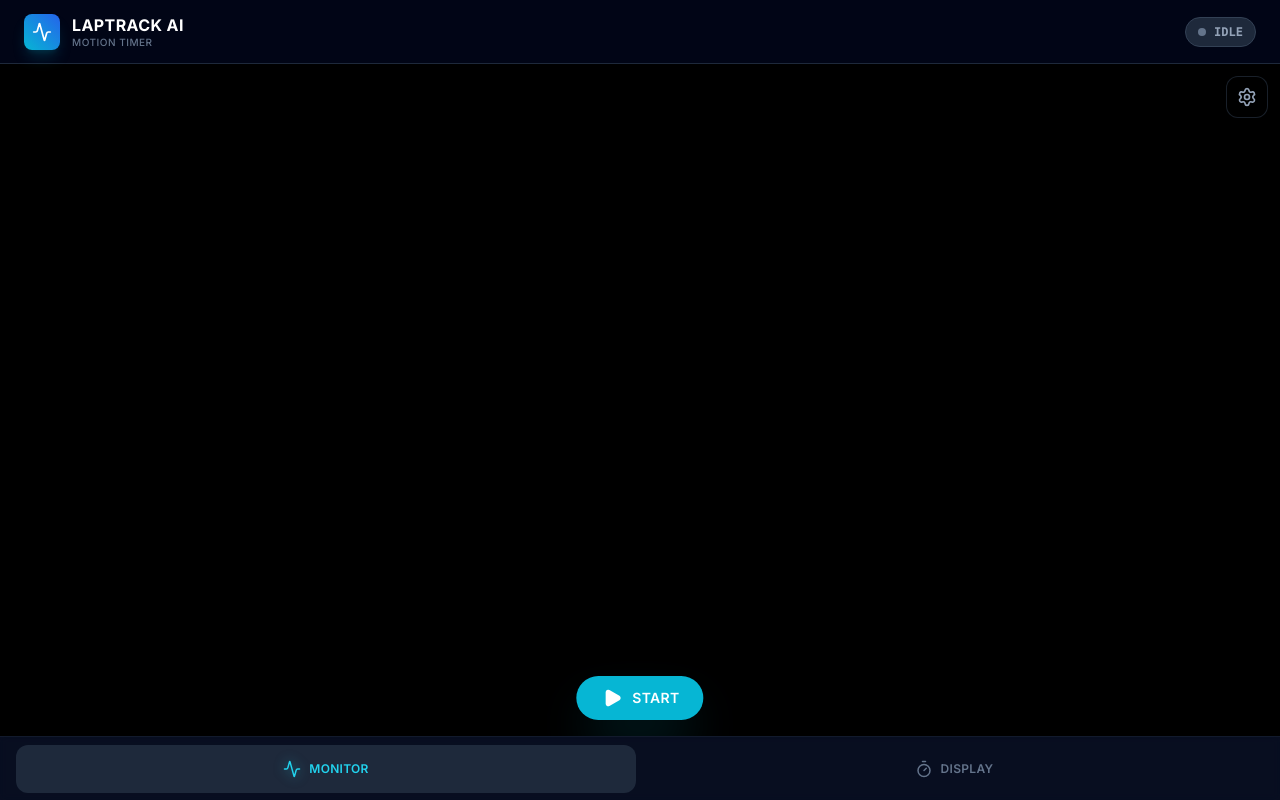
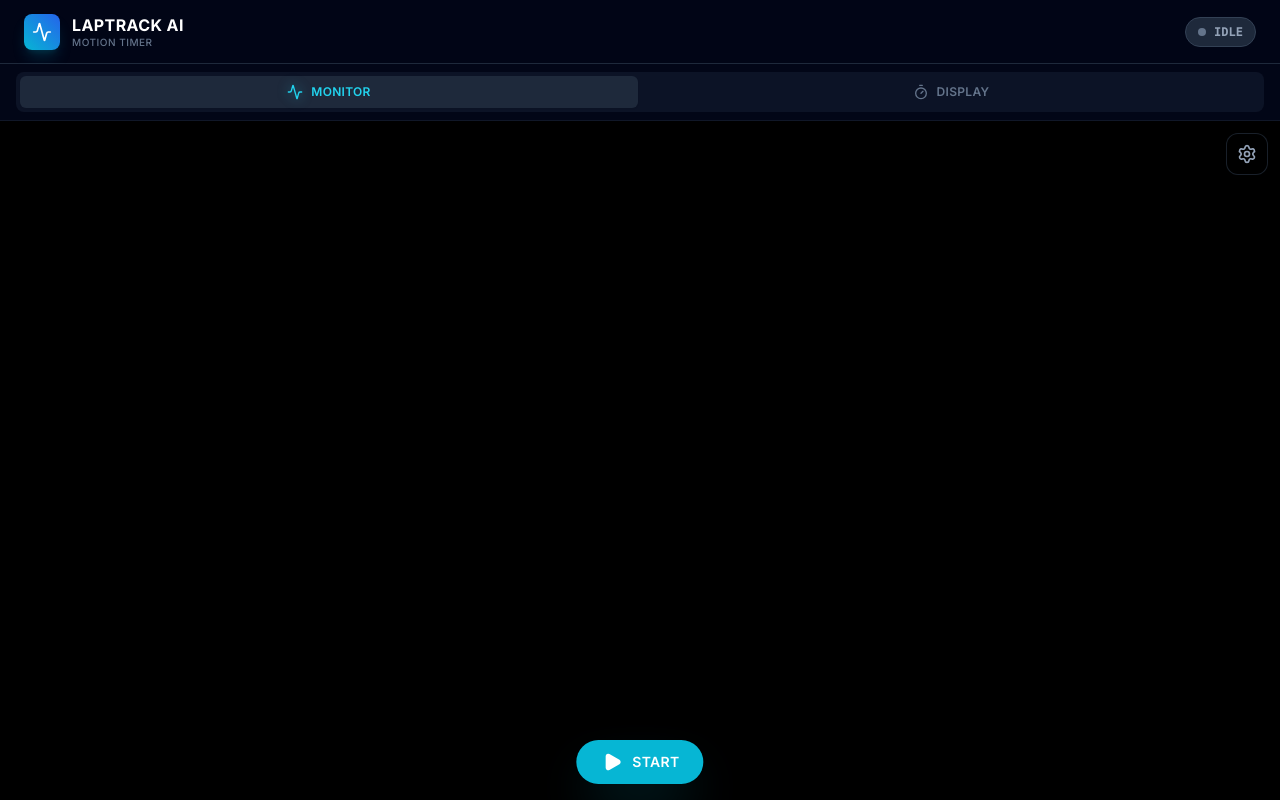
Before and after one commit to Areo-RGB/LapTracker, a React (Vite) app: page / in a window 1280 px wide. Built offline with nearby package versions, Linux system fonts and the light colour scheme; no server answers.

Commit message:
Move tab selection under header, above video feed

```diff
--- a/App.tsx
+++ b/App.tsx
@@ -184,6 +184,28 @@ export default function App() {
         </header>
       )}
 
+      {/* Tab Selection - Under Header */}
+      {!isDisplayMode && (
+        <div className="flex-none bg-slate-950 border-b border-slate-800/50 px-4 py-2 z-20">
+          <div className="flex items-center gap-1 bg-slate-900/80 rounded-lg p-1">
+            <button
+              onClick={() => setActiveTab(Tab.CONFIG)}
+              className={`flex-1 flex items-center justify-center gap-2 py-2 px-4 rounded-md text-xs font-semibold uppercase tracking-wide transition-all duration-200 ${activeTab === Tab.CONFIG ? 'bg-slate-800 text-cyan-400 shadow-sm' : 'text-slate-500 hover:text-slate-300'}`}
+            >
+              <Activity size={16} className={activeTab === Tab.CONFIG ? 'drop-shadow-[0_0_6px_rgba(34,211,238,0.5)]' : ''} />
+              Monitor
+            </button>
+            <button
+              onClick={handleEnterDisplay}
+              className="flex-1 flex items-center justify-center gap-2 py-2 px-4 rounded-md text-xs font-semibold uppercase tracking-wide transition-all duration-200 text-slate-500 hover:text-slate-300"
+            >
+              <Timer size={16} />
+              Display
+            </button>
+          </div>
+        </div>
+      )}
+
       <main className="flex-1 relative overflow-hidden flex flex-col bg-slate-950">
 
         <div className={`absolute inset-0 z-0 ${activeTab === Tab.CONFIG ? 'visible' : 'invisible pointer-events-none opacity-0'}`}>
@@ -255,24 +277,7 @@ export default function App() {
         )}
       </main>
 
-      {!isDisplayMode && (
-        <nav className="flex-none h-16 bg-slate-900/50 backdrop-blur-sm border-t border-slate-800/50 flex items-center z-30 px-4 gap-2">
-          <button
-            onClick={() => setActiveTab(Tab.CONFIG)}
-            className={`flex-1 h-12 rounded-xl flex items-center justify-center gap-2 transition-all duration-300 ${activeTab === Tab.CONFIG ? 'bg-slate-800 text-cyan-400' : 'text-slate-500 hover:text-slate-300'}`}
-          >
-            <Activity size={18} className={activeTab === Tab.CONFIG ? 'drop-shadow-[0_0_6px_rgba(34,211,238,0.5)]' : ''} />
-            <span className="text-xs font-semibold uppercase tracking-wide">Monitor</span>
-          </button>
-          <button
-            onClick={handleEnterDisplay}
-            className="flex-1 h-12 rounded-xl flex items-center justify-center gap-2 transition-all duration-300 text-slate-500 hover:text-slate-300"
-          >
-            <Timer size={18} />
-            <span className="text-xs font-semibold uppercase tracking-wide">Display</span>
-          </button>
-        </nav>
-      )}
+
 
     </div>
   );
```
